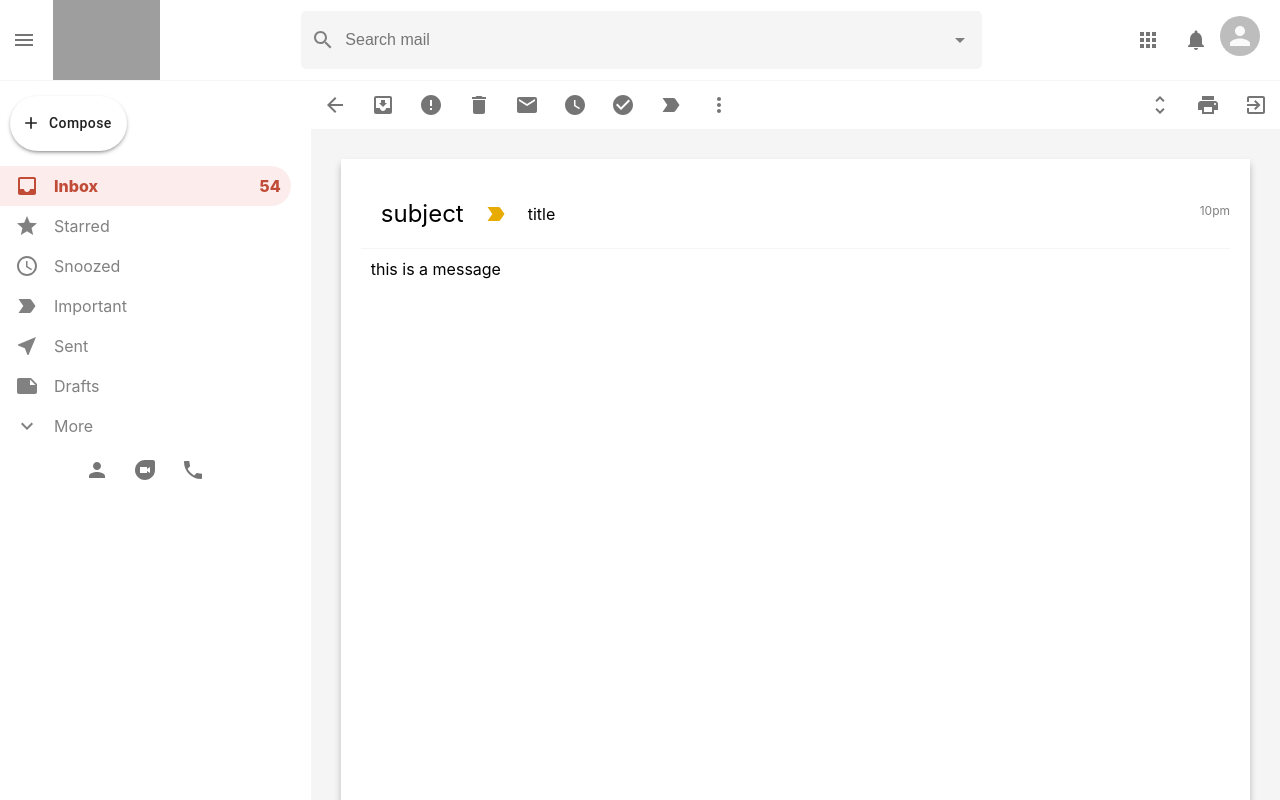
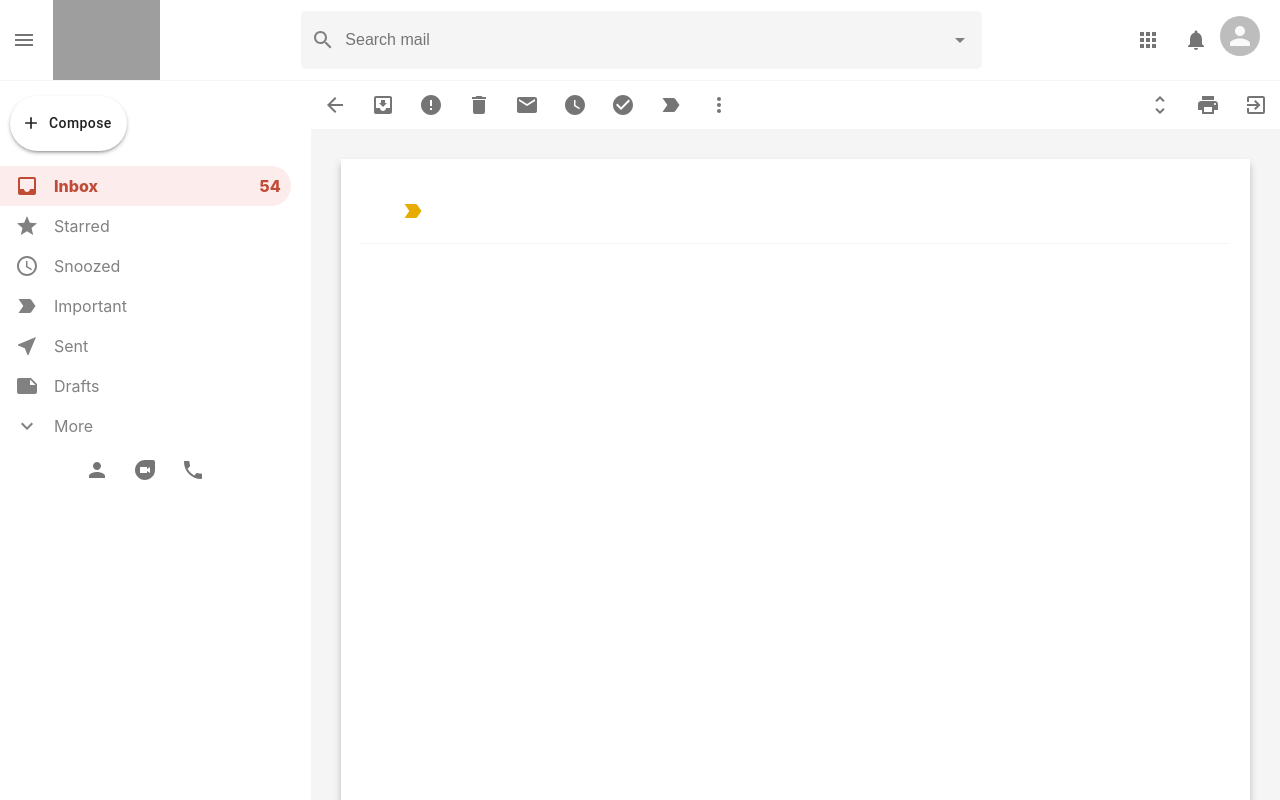
Before and after one commit to BlackRabbit98/gmail-clone, a React (Create React App) app: page /mail in a window 1280 px wide. Shown: the top 800 px of the page. Built offline with nearby package versions, Linux system fonts and the light colour scheme; grey boxes are pictures that could not be loaded.

Commit message:
updated email content

```diff
--- a/src/components/EmailRow.js
+++ b/src/components/EmailRow.js
@@ -4,12 +4,28 @@
 import StarBorderIcon from '@material-ui/icons/StarBorder';
 import LabelImportantIcon from '@material-ui/icons/LabelImportant';
 import { useHistory } from 'react-router';
+import { selectMail } from '../features/mailSlice';
+import { useDispatch } from 'react-redux';
 
 function EmailRow({ id, title, subject, description, time }) {
 	const history = useHistory();
+	const dispatch = useDispatch();
+
+	const openMail = () => {
+		dispatch(
+			selectMail({
+				id,
+				title,
+				subject,
+				description,
+				time,
+			})
+		);
+		history.push('/mail');
+	};
 
 	return (
-		<div onClick={() => history.push('/mail')} className="emailRow">
+		<div onClick={openMail} className="emailRow">
 			<div className="emailRow_options">
 				<Checkbox />
 				<IconButton>
--- a/src/components/Mail.js
+++ b/src/components/Mail.js
@@ -16,9 +16,12 @@
 import WatchLaterIcon from '@material-ui/icons/WatchLater';
 import { useHistory } from 'react-router';
 import PrintIcon from '@material-ui/icons/Print';
+import { useSelector } from 'react-redux';
+import { selectOpenMail } from '../features/mailSlice';
 
 function Mail() {
 	const history = useHistory();
+	const selectedMail = useSelector(selectOpenMail);
 
 	return (
 		<div className="mail">
@@ -77,14 +80,14 @@
 
 			<div className="mail_body">
 				<div className="mail_bodyHeader">
-					<h2>subject</h2>
+					<h2>{selectedMail?.subject}</h2>
 					<LabelImportant className="mail_important" />
-					<p>title</p>
-					<p className="mail_time">10pm</p>
+					<p>{selectedMail?.title}</p>
+					<p className="mail_time">{selectedMail?.time}</p>
 				</div>
 
 				<div className="mail_message">
-					<p>this is a message</p>
+					<p>{selectedMail?.description}</p>
 				</div>
 			</div>
 		</div>
--- a/src/features/mailSlice.js
+++ b/src/features/mailSlice.js
@@ -3,10 +3,14 @@
 export const mailSlice = createSlice({
 	name: 'mail',
 	initialState: {
+		selectedMail: null,
 		sendMessageIsOpen: false,
 	},
 
 	reducers: {
+		selectMail: (state, action) => {
+			state.selectedMail = action.payload;
+		},
 		openSendMessage: (state) => {
 			state.sendMessageIsOpen = true;
 		},
@@ -16,6 +20,12 @@
 	},
 });
 
-export const { openSendMessage, closeSendMessage } = mailSlice.actions;
+export const {
+	selectMail,
+	openSendMessage,
+	closeSendMessage,
+} = mailSlice.actions;
+
+export const selectOpenMail = (state) => state.mail.selectedMail;
 export const selectSendMessageIsOpen = (state) => state.mail.sendMessageIsOpen;
 export default mailSlice.reducer;
```
